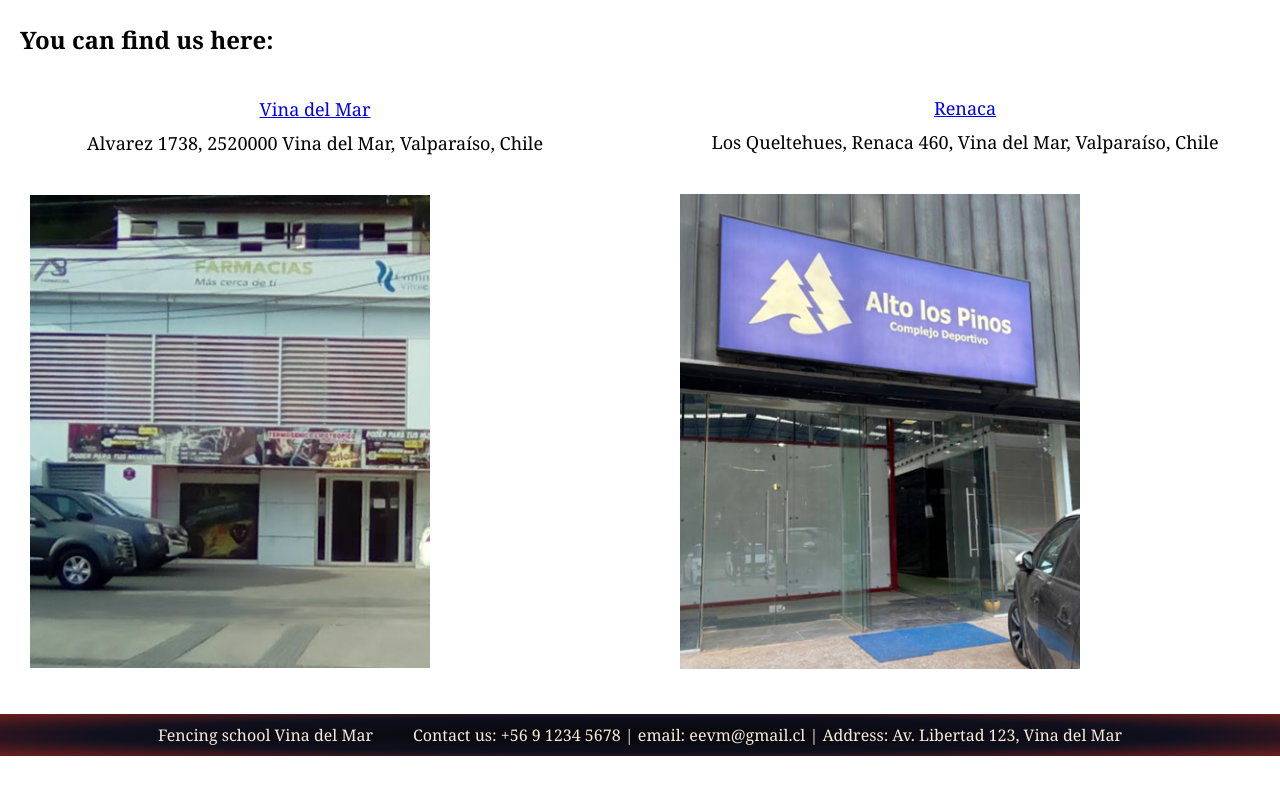
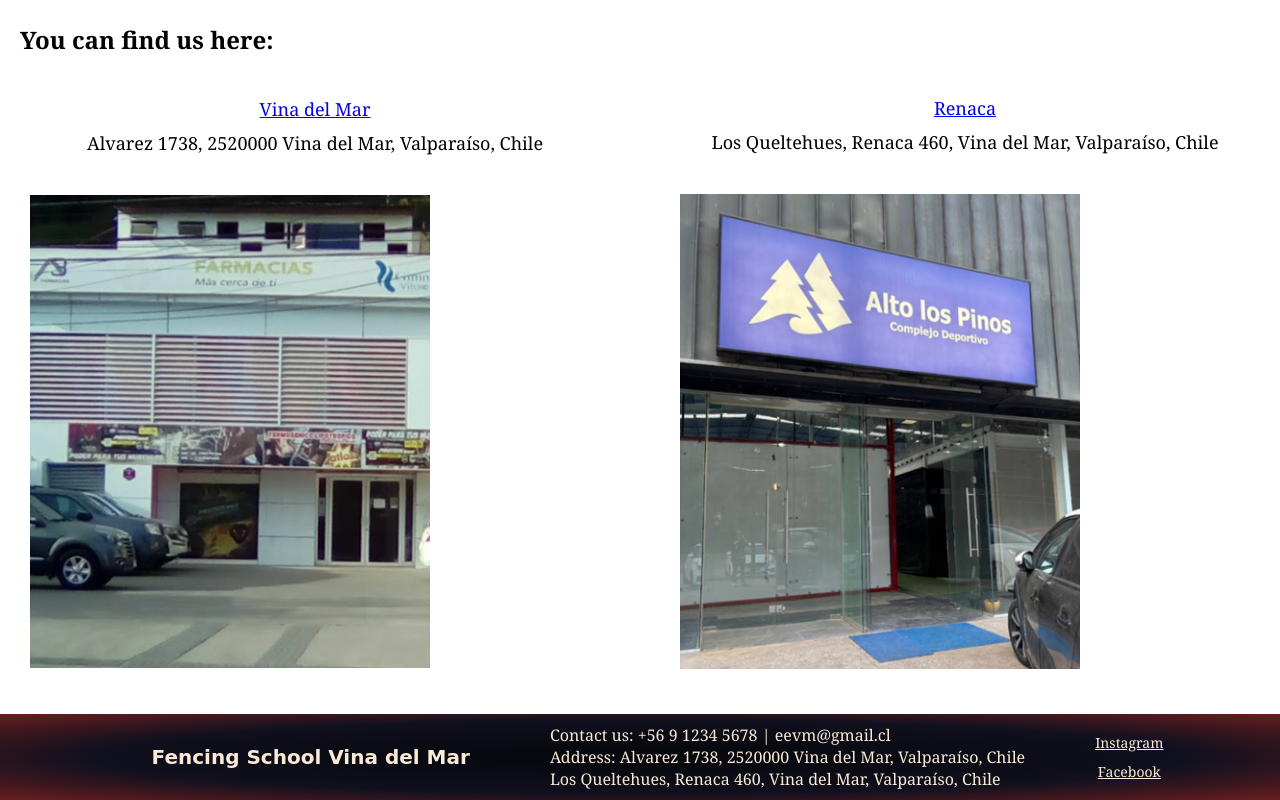
Before and after one commit to BacigalupoSofia/Web-Project-assessment, a plain HTML site: page pages/contact.html in a window 1280 px wide. Shown: the part 874-1674 px from the top of the page. Before the commit the page ends 1630 px from the top, so only its background shows below. Drawn offline with Linux system fonts and the light colour scheme; a web font is replaced by a local one.

Commit message:
Fix consistency header and footer along the pages

```diff
--- a/pages/contact.html
+++ b/pages/contact.html
@@ -6,6 +6,12 @@
     <title>Document</title>
     <link rel="stylesheet" href="../stylesheets/stylesheet.css" />
     <link rel="stylesheet" href="../stylesheets/contact.css" />
+    <link rel="preconnect" href="https://fonts.googleapis.com" />
+    <link rel="preconnect" href="https://fonts.gstatic.com" crossorigin />
+    <link
+      href="https://fonts.googleapis.com/css2?family=Quintessential&display=swap"
+      rel="stylesheet"
+    />
   </head>
 
   <body>
@@ -27,7 +33,7 @@
         <a href="../index.html">About Us</a>
         <a href="../pages/membership.html">Membership</a>
         <a href="#">Timetable</a>
-        <a href="#">Contact</a>
+        <a href="../pages/contact.html">Contact</a>
       </nav>
     </header>
 
@@ -112,11 +118,23 @@
     </div>
 
     <footer>
-      Fencing school Vina del Mar
-      <p>
-        Contact us: +56 9 1234 5678 | email: eevm@gmail.cl | Address: Av.
-        Libertad 123, Vina del Mar
-      </p>
+      <h3>Fencing School Vina del Mar</h3>
+      <section>
+        <div id="contact-footer">
+          <p>Contact us: +56 9 1234 5678 | eevm@gmail.cl</p>
+          <p>
+            Address: Alvarez 1738, 2520000 Vina del Mar, Valparaíso, Chile
+            <br />
+            Los Queltehues, Renaca 460, Vina del Mar, Valparaíso, Chile
+          </p>
+        </div>
+        <div id="social-media">
+          <a href="https://www.instagram.com/esgrima_vina/" target="_blank">
+            Instagram
+          </a>
+          <a href="#" target="_blank"> Facebook </a>
+        </div>
+      </section>
     </footer>
   </body>
 </html>
```
Also changed, not shown: pages/membership.html (+24 -6 lines), images/instagram.avif (deleted).
